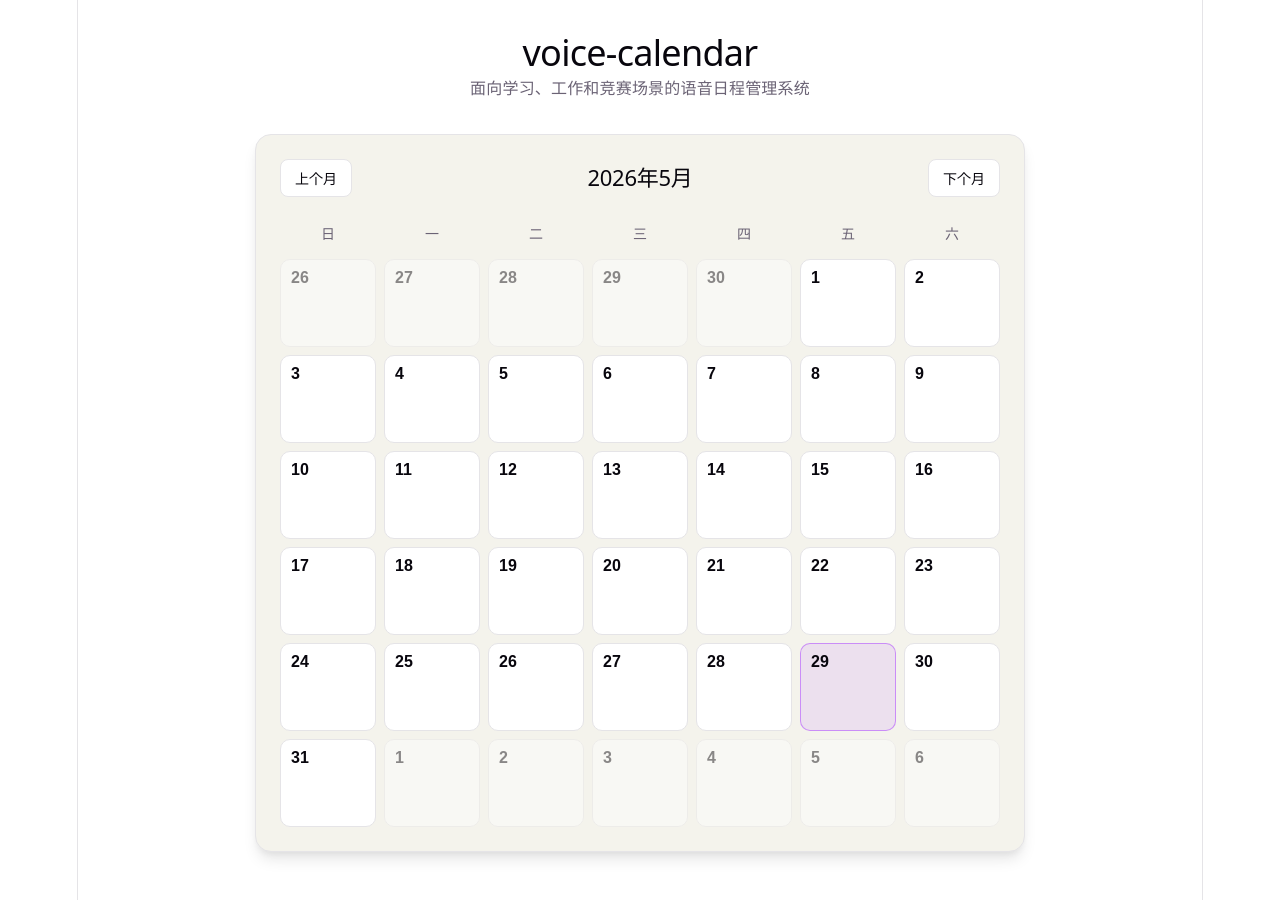
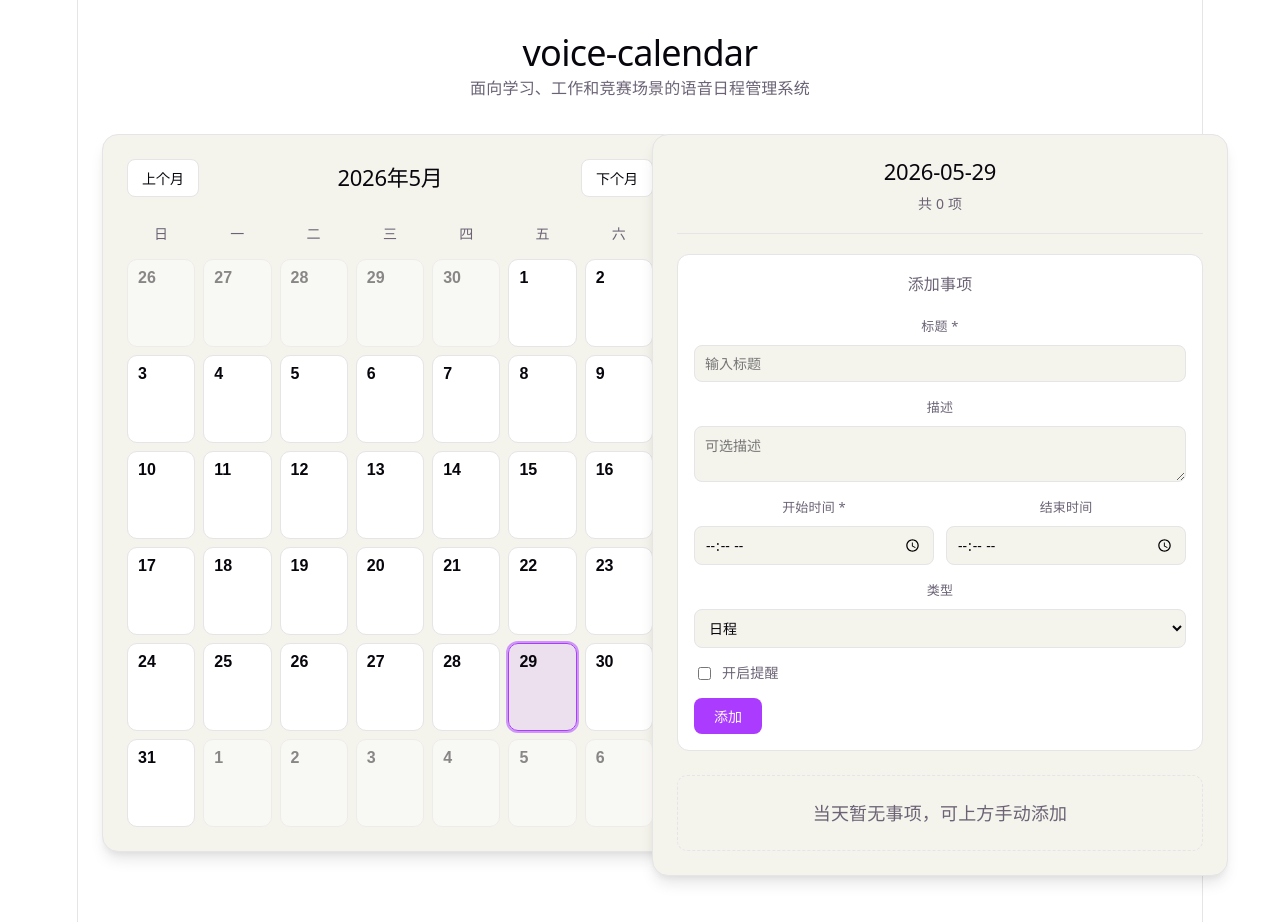
Before and after one commit to rp7se/voice-calendar, a React (Vite) app: page / in a window 1280 px wide. Before the commit the page ends 900 px from the top, so only its background shows below. Built offline with nearby package versions, Linux system fonts and the light colour scheme.

Commit message:
feat: connect calendar selection with day detail

```diff
--- a/src/App.css
+++ b/src/App.css
@@ -9,7 +9,7 @@
 
 .app-header {
   width: 100%;
-  max-width: 720px;
+  max-width: 1100px;
   text-align: center;
 }
 
@@ -26,11 +26,19 @@
   line-height: 1.6;
 }
 
+.app-main {
+  display: grid;
+  grid-template-columns: 1fr 1fr;
+  gap: 24px;
+  width: 100%;
+  max-width: 1100px;
+  align-items: start;
+}
+
 /* --- 月历 --- */
 
 .calendar-view {
   width: 100%;
-  max-width: 720px;
   padding: 24px;
   border: 1px solid var(--border);
   border-radius: 16px;
@@ -152,6 +160,211 @@
   flex-shrink: 0;
 }
 
+/* --- 当日详情 --- */
+
+.day-detail {
+  width: 100%;
+  padding: 24px;
+  border: 1px solid var(--border);
+  border-radius: 16px;
+  background: var(--code-bg);
+  box-shadow: var(--shadow);
+}
+
+.day-detail-header {
+  margin-bottom: 20px;
+  padding-bottom: 16px;
+  border-bottom: 1px solid var(--border);
+}
+
+.day-detail-title {
+  margin: 0 0 6px;
+  font-size: 22px;
+  font-weight: 500;
+  color: var(--text-h);
+}
+
+.day-detail-summary {
+  margin: 0;
+  font-size: 14px;
+  color: var(--text);
+}
+
+.day-detail-form {
+  display: flex;
+  flex-direction: column;
+  gap: 12px;
+  margin-bottom: 24px;
+  padding: 16px;
+  border: 1px solid var(--border);
+  border-radius: 12px;
+  background: var(--bg);
+}
+
+.day-detail-form h3 {
+  margin: 0 0 4px;
+  font-size: 16px;
+}
+
+.form-row {
+  display: flex;
+  flex-direction: column;
+  gap: 6px;
+}
+
+.form-row label {
+  font-size: 13px;
+  color: var(--text);
+}
+
+.form-row input,
+.form-row textarea,
+.form-row select {
+  padding: 8px 10px;
+  border: 1px solid var(--border);
+  border-radius: 8px;
+  background: var(--code-bg);
+  color: var(--text-h);
+  font-size: 14px;
+  font-family: inherit;
+}
+
+.form-row--inline {
+  flex-direction: row;
+  gap: 12px;
+}
+
+.form-row--inline > div {
+  flex: 1;
+  display: flex;
+  flex-direction: column;
+  gap: 6px;
+}
+
+.form-checkbox {
+  display: flex;
+  align-items: center;
+  gap: 8px;
+  font-size: 14px;
+  color: var(--text);
+  cursor: pointer;
+}
+
+.form-submit-btn {
+  align-self: flex-start;
+  padding: 8px 20px;
+  border: none;
+  border-radius: 8px;
+  background: var(--accent);
+  color: #fff;
+  font-size: 14px;
+  cursor: pointer;
+  transition: opacity 0.2s;
+}
+
+.form-submit-btn:hover {
+  opacity: 0.9;
+}
+
+.day-detail-events {
+  display: flex;
+  flex-direction: column;
+  gap: 20px;
+}
+
+.day-detail-empty {
+  margin: 0;
+  padding: 24px;
+  text-align: center;
+  color: var(--text);
+  border: 1px dashed var(--border);
+  border-radius: 10px;
+}
+
+.event-group-title {
+  margin: 0 0 10px;
+  font-size: 15px;
+  color: var(--text-h);
+}
+
+.event-list {
+  list-style: none;
+  margin: 0;
+  padding: 0;
+  display: flex;
+  flex-direction: column;
+  gap: 10px;
+}
+
+.event-card {
+  display: flex;
+  align-items: flex-start;
+  justify-content: space-between;
+  gap: 12px;
+  padding: 12px 14px;
+  border: 1px solid var(--border);
+  border-radius: 10px;
+  background: var(--bg);
+}
+
+.event-card-main {
+  display: flex;
+  flex-direction: column;
+  gap: 4px;
+  min-width: 0;
+}
+
+.event-card-main strong {
+  font-size: 15px;
+  color: var(--text-h);
+}
+
+.event-card-time {
+  font-size: 13px;
+  color: var(--text);
+}
+
+.event-card-desc {
+  margin: 0;
+  font-size: 13px;
+  color: var(--text);
+  line-height: 1.5;
+}
+
+.event-card-badge {
+  display: inline-block;
+  width: fit-content;
+  padding: 2px 8px;
+  border-radius: 999px;
+  font-size: 11px;
+  color: var(--text-h);
+  background: var(--accent-bg);
+  border: 1px solid var(--accent-border);
+}
+
+.event-delete-btn {
+  flex-shrink: 0;
+  padding: 6px 12px;
+  border: 1px solid var(--border);
+  border-radius: 6px;
+  background: transparent;
+  color: var(--text);
+  font-size: 13px;
+  cursor: pointer;
+  transition: border-color 0.2s, color 0.2s;
+}
+
+.event-delete-btn:hover {
+  border-color: #e57373;
+  color: #e57373;
+}
+
+@media (max-width: 900px) {
+  .app-main {
+    grid-template-columns: 1fr;
+  }
+}
+
 @media (max-width: 640px) {
   .app {
     padding: 24px 12px 32px;
--- a/src/App.tsx
+++ b/src/App.tsx
@@ -1,7 +1,21 @@
+import { useState } from 'react'
 import CalendarView from './components/CalendarView.tsx'
+import DayDetail from './components/DayDetail.tsx'
+import { formatDate } from './utils/date.ts'
 import './App.css'
 
 function App() {
+  const [selectedDate, setSelectedDate] = useState(() => formatDate(new Date()))
+  const [eventsVersion, setEventsVersion] = useState(0)
+
+  const handleSelectDate = (date: Date) => {
+    setSelectedDate(formatDate(date))
+  }
+
+  const handleEventsChange = () => {
+    setEventsVersion((version) => version + 1)
+  }
+
   return (
     <main className="app">
       <header className="app-header">
@@ -9,7 +23,14 @@ function App() {
         <p className="intro-desc">面向学习、工作和竞赛场景的语音日程管理系统</p>
       </header>
 
-      <CalendarView />
+      <div className="app-main">
+        <CalendarView
+          selectedDate={selectedDate}
+          onSelectDate={handleSelectDate}
+          eventsVersion={eventsVersion}
+        />
+        <DayDetail selectedDate={selectedDate} onEventsChange={handleEventsChange} />
+      </div>
     </main>
   )
 }
```
